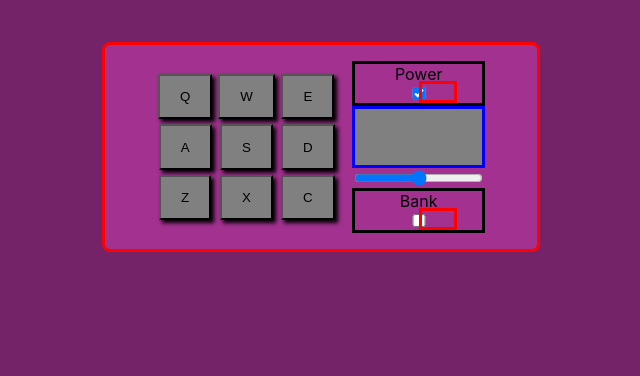
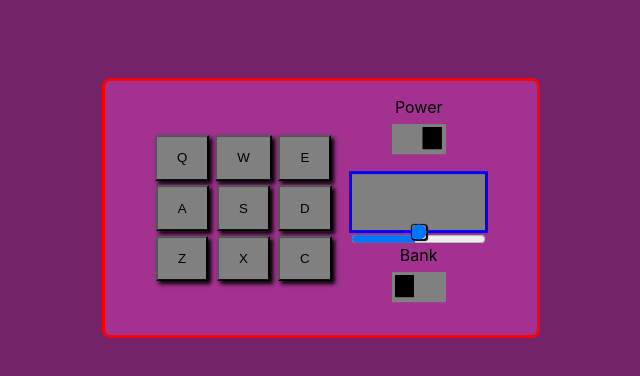
Before and after one commit to macluiggy/drum-machine-free-code-camp, a React (Create React App) app: page / in a window 1280 px wide. Shown: the top 376 px of the page, without its empty margins (319-959 px from the left). Built offline with nearby package versions, Linux system fonts and the light colour scheme.

Commit message:
styling the range input

```diff
--- a/src/index.css
+++ b/src/index.css
@@ -6,10 +6,14 @@ body {
   -webkit-font-smoothing: antialiased;
   -moz-osx-font-smoothing: grayscale;
   background-color: rgba(117, 35, 104, 1);
-  transform: translateY(20%);
-  -ms-transform: translateY(30%);
+  transform: translateY(10%);
+  -ms-transform: translateY(20%);
 }
-
+@media screen and (min-width: 400px) {
+  body {
+    transform: translateY(30%);
+  }
+}
 code {
   font-family: source-code-pro, Menlo, Monaco, Consolas, 'Courier New',
     monospace;
--- a/src/sass/main.scss
+++ b/src/sass/main.scss
@@ -40,23 +40,44 @@
 		display: flex;
 		flex-direction: column;
 		form {
-			@include border(black);
+			//@include border(black);
 			display: flex;
 			flex-direction: column;
 			position: relative;
+			label {
+				margin-bottom: 0.7em;
+			}
 			input {
-				@include border(red);
+				@include border(orange);
+				position: relative;
+				z-index: 10;
+				opacity: -0;
+				cursor: pointer;
+				width: 40%;
+				margin: auto;
 			}
 			.slider {
-				@include border(red);
-				width: 2em;
+				@include border(gray);
+				width: 3em;
 				margin: auto;
+				height: 3vh;
+				bottom: 0px;
+				transform: translateY(-17px);
+				left: 50%;
+				background-color: gray;
+			}
+			.slider:before {
+				position: absolute;
+				right: 60%;
+				border: solid;
+				content: "";
+				width: 0.78em;
 				height: 2vh;
-				position: absolute;
-				bottom: 0px;
-				left: 50%;
+				transition: all 0.2s;
+				background-color: black;
 			}
-			input:checked {
+			input:checked + .slider:before {
+				transform: translateX(150%);
 			}
 		}
 		.clip_description {
@@ -67,5 +88,51 @@
 			justify-content: center;
 			background-color: gray;
 		}
+		input[type=range] {
+			border: solid;
+		}
+		input[type=range]::-webkit-slider-thumb {
+			-webkit-appearance:none;
+			  border: 1px solid #000000;
+			  height: 36px;
+			  width: 16px;
+			  border-radius: 3px;
+			  background: #ffffff;
+			  cursor: pointer;
+			  margin-top: -14px; /* You need to specify a margin in Chrome, but in Firefox and IE it is automatic */
+			  box-shadow: 1px 1px 1px #000000, 0px 0px 1px #0d0d0d;
+		}
+		input[type=range]::-moz-range-thumb {
+			box-shadow: 1px 1px 1px #000000, 0px 0px 1px #0dff0d;
+			  border: 1px solid #000000;
+			  height: 26px;
+			  width: 10px;
+			  border-radius: 3px;
+			  background: #ffffff;
+			  cursor: pointer;
+		}
+		input[type=range]::-ms-thumb {
+			box-shadow: 1px 1px 1px #000000, 0px 0px 1px #0d0d0d;
+			border: 1px solid #000000;
+			height: 36px;
+			width: 16px;
+			border-radius: 3px;
+			background: #ffffff;
+			cursor: pointer;
+		}
+		input[type=range]:focus {
+			//outline: none;
+			cursor: pointer;
+		}
+		input[type=range]::-ms-track {
+			width: 100%;
+			cursor: pointer;
+			height: 10px;
+
+			/* Hides the slider so custom styles can be added */
+			background: transparent;
+			border-color: transparent;
+			color: transparent;
+		}
 	}
 }
```
